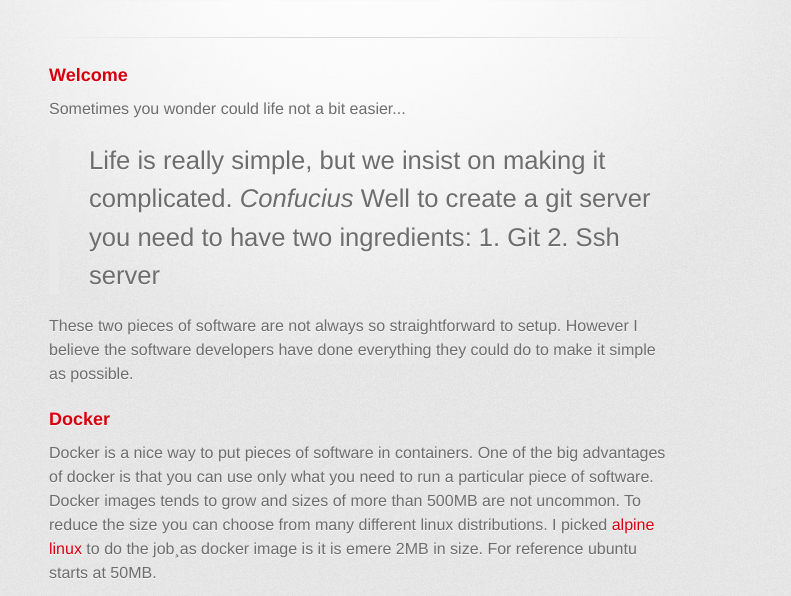
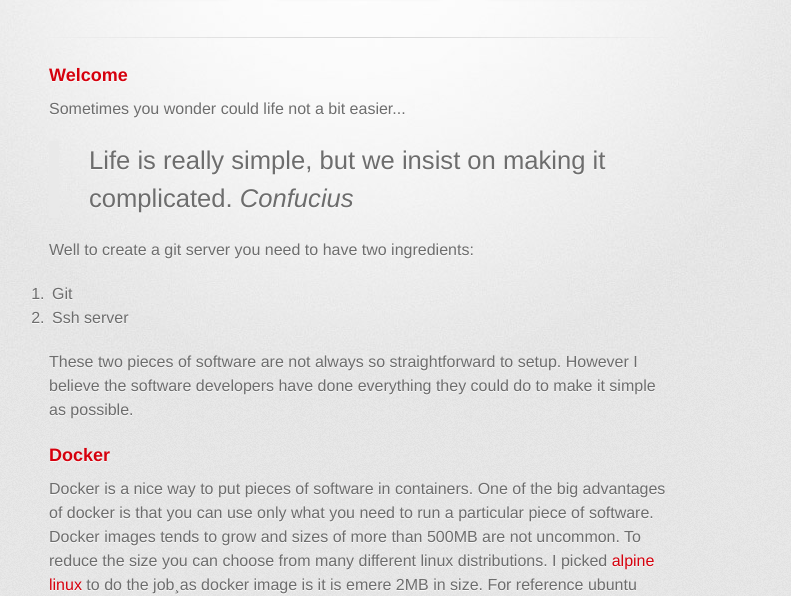
Before and after one commit to JurrianFahner/gitserver, a plain HTML site: page index.html in a window 1280 px wide. Shown: the part 209-805 px from the top of the page, without its empty margins (281-1072 px from the left). Drawn offline with Linux system fonts and the light colour scheme; a web font is replaced by a local one.

Commit message:
fixed html

```diff
--- a/index.html
+++ b/index.html
@@ -37,11 +37,14 @@
 <p>Sometimes you wonder could life not a bit easier...</p>
 
 <blockquote>
-<p>Life is really simple, but we insist on making it complicated. <em>Confucius</em>
+<p>Life is really simple, but we insist on making it complicated. <em>Confucius</em></p>
+</blockquote>
+<p>
 Well to create a git server you need to have two ingredients:
-1. Git
-2. Ssh server</p>
-</blockquote>
+<ol>
+<li>Git</li>
+<li>Ssh server</li>
+</ol>
 
 <p>These two pieces of software are not always so straightforward to setup. However I believe the software developers have done everything they could do to make it simple as possible. </p>
 
```
